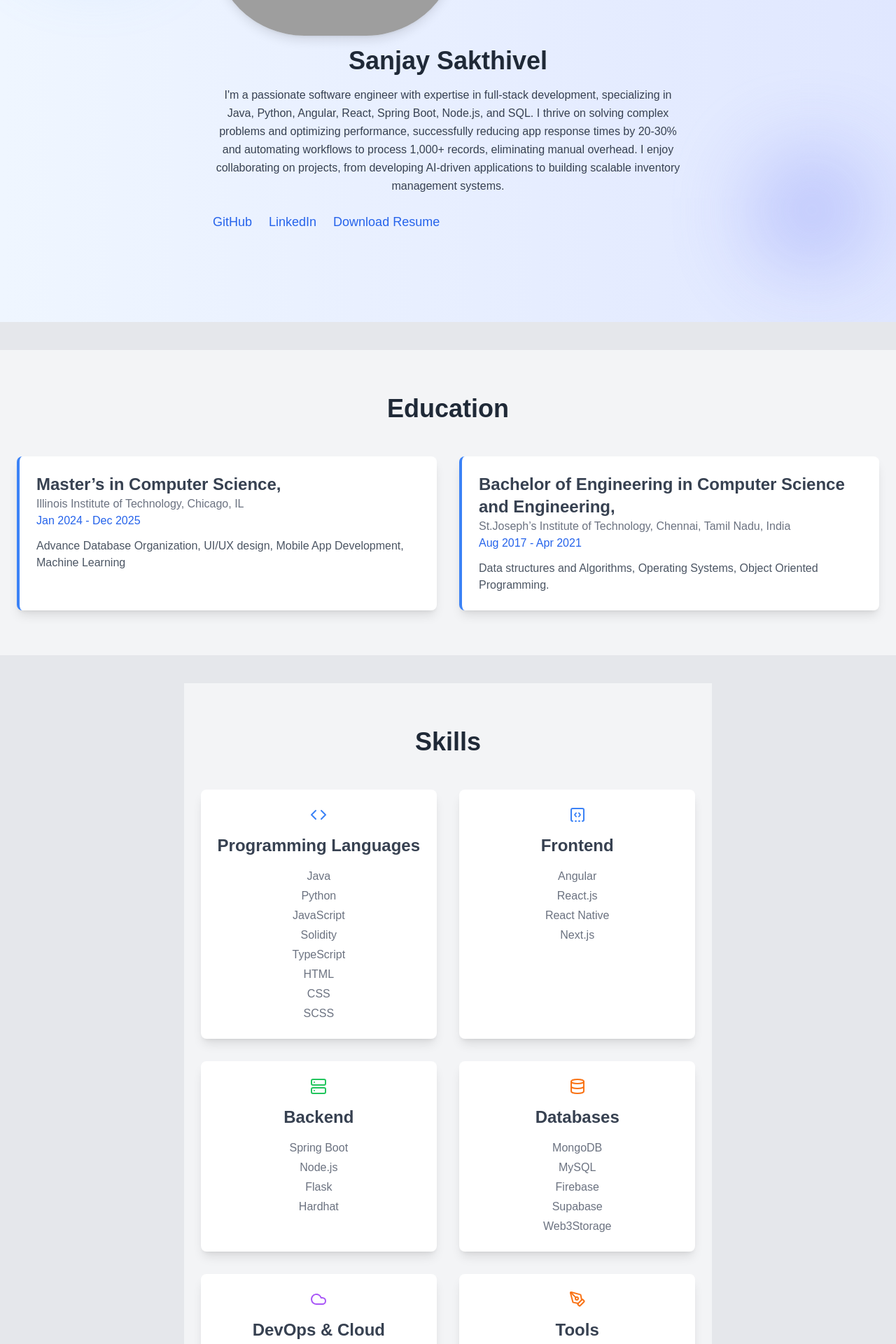
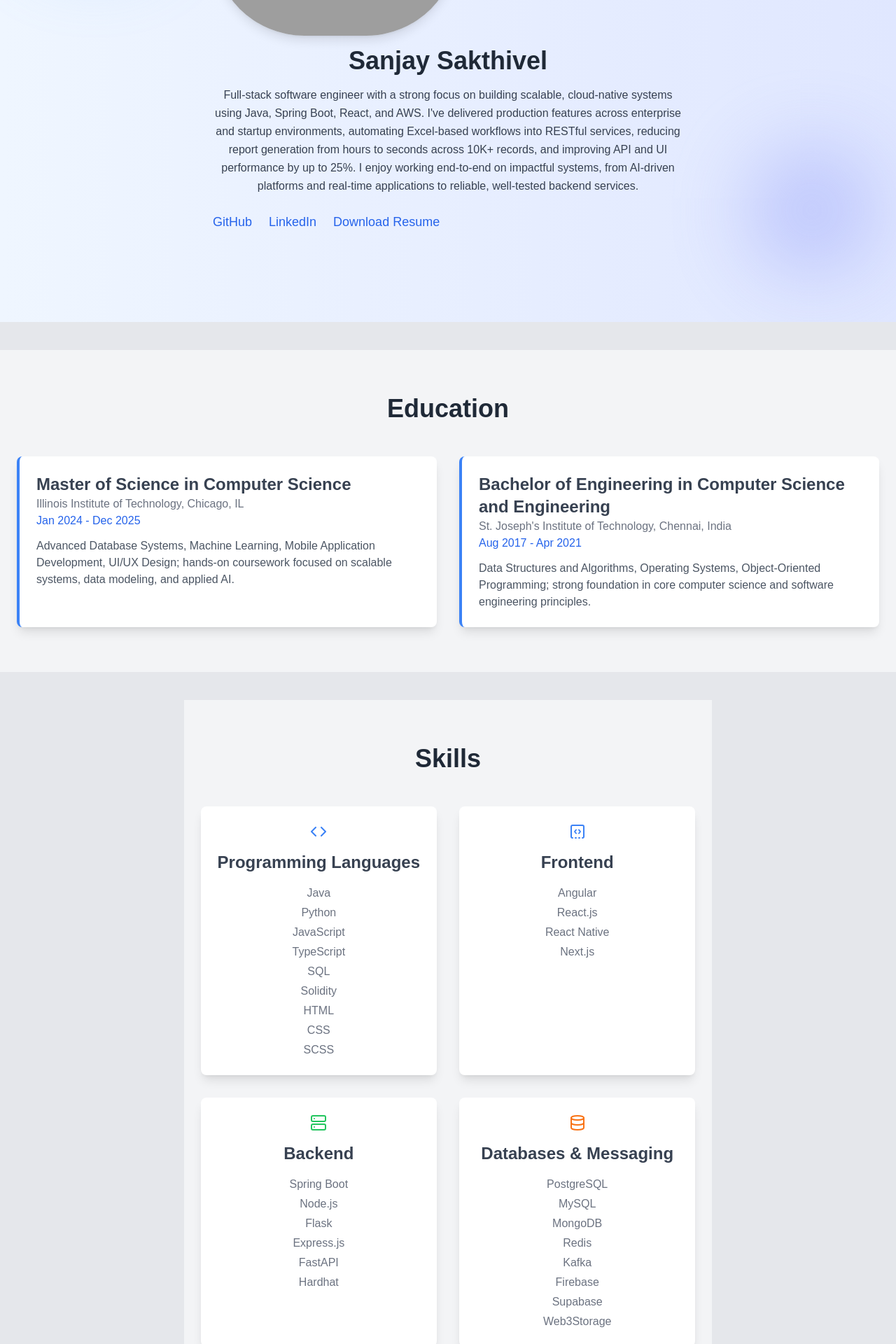
Before and after one commit to sanjay872/portfolio, a Next.js app: page / in a window 1280 px wide. Shown: the part 340-2260 px from the top of the page at 70% size. Built offline with nearby package versions, Linux system fonts and the light colour scheme; grey boxes are pictures that could not be loaded.

Commit message:
updated content

```diff
--- a/app/components/About.js
+++ b/app/components/About.js
@@ -3,16 +3,17 @@
 import Image from "next/image";
 import { motion } from "framer-motion";
 
-const about={
-    name:"Sanjay Sakthivel",
-    resumeLink:"https://drive.google.com/file/d/1qzM_aOmCWvIzyvH5mr4DZCLa9vdJhSll/view?usp=sharing",
-    profileDescription:`I'm a passionate software engineer with expertise in full-stack development, specializing in Java, Python, Angular, React,
-                    Spring Boot, Node.js, and SQL. I thrive on solving complex problems and optimizing performance, successfully reducing app
-                    response times by 20-30% and automating workflows to process 1,000+ records, eliminating manual overhead.
-                    I enjoy collaborating on projects, from developing AI-driven applications to building scalable inventory management systems.`,
-    gitlink:"https://github.com/sanjay872",
-    linkedin:"https://linkedin.com/in/sanjaysakthivel"
-}
+const about = {
+  name: "Sanjay Sakthivel",
+  resumeLink: "https://drive.google.com/file/d/1WXfcHOc2mA3j4c9tMYxCw0oe6AG0Pt-e/view?usp=sharing",
+  profileDescription: `Full-stack software engineer with a strong focus on building scalable, cloud-native systems using Java, Spring Boot, React, and AWS.
+  I've delivered production features across enterprise and startup environments, automating Excel-based workflows into RESTful services,
+  reducing report generation from hours to seconds across 10K+ records, and improving API and UI performance by up to 25%.
+  I enjoy working end-to-end on impactful systems, from AI-driven platforms and real-time applications to reliable, well-tested backend services.`,
+  gitlink: "https://github.com/sanjay872",
+  linkedin: "https://linkedin.com/in/sanjaysakthivel"
+};
+
 
 export default function About() {
     return (
--- a/app/components/Education.js
+++ b/app/components/Education.js
@@ -4,20 +4,21 @@ import { motion } from "framer-motion";
 
 const educationData = [
   {
-    degree: "Master’s in Computer Science,",
+    degree: "Master of Science in Computer Science",
     institution: "Illinois Institute of Technology, Chicago, IL",
     year: "Jan 2024 - Dec 2025",
     details:
-      "Advance Database Organization, UI/UX design, Mobile App Development, Machine Learning",
+      "Advanced Database Systems, Machine Learning, Mobile Application Development, UI/UX Design; hands-on coursework focused on scalable systems, data modeling, and applied AI.",
   },
   {
-    degree: "Bachelor of Engineering in Computer Science and Engineering,",
-    institution: "St.Joseph’s Institute of Technology, Chennai, Tamil Nadu, India",
+    degree: "Bachelor of Engineering in Computer Science and Engineering",
+    institution: "St. Joseph's Institute of Technology, Chennai, India",
     year: "Aug 2017 - Apr 2021",
     details:
-      "Data structures and Algorithms, Operating Systems, Object Oriented Programming.",
+      "Data Structures and Algorithms, Operating Systems, Object-Oriented Programming; strong foundation in core computer science and software engineering principles.",
   },
 ];
+
 
 export default function Education() {
   return (
--- a/app/components/Experience.js
+++ b/app/components/Experience.js
@@ -7,36 +7,62 @@ const experienceData = [
   {
     title: "Teaching Assistant - UI/UX",
     company: "Illinois Institute of Technology",
-    year: "Feb 2025 - Present",
+    year: "Feb 2025 - Dec 2025",
     description:
-      "Collaborating with two Teaching Assistants to guide 80 students in user-centered design principles, improving practical application skills and contributing to a 90%+ overall class score in assignments.",
+      "Guided 130+ students in UI/UX fundamentals by leading labs, reviewing assignments, and applying structured rubrics. Improved assignment quality and design clarity by ~30% while reinforcing user-centered design and usability principles.",
     icon: <GraduationCap size={24} className="text-white" />,
+  },
+  {
+    title: "Build Student Consultant",
+    company: "Build Fellowship",
+    year: "Jul 2025 - Nov 2025",
+    description:
+      "Built interactive, real-time web applications using React and Socket.io, including a multiplayer Tic-Tac-Toe game. Applied event-driven design and WebSockets to deliver low-latency, synchronized user interactions.",
+    icon: <Briefcase size={24} className="text-white" />,
+  },
+  {
+    title: "Full Stack Developer Intern",
+    company: "Colorado Resilience",
+    year: "Oct 2025 - Dec 2025",
+    description:
+      "Worked on a cloud-native React and Flask platform supporting family court and child welfare systems. Containerized services with Docker, integrated Keycloak authentication, deployed multi-service stacks via Kubernetes and Helm, and provisioned AWS infrastructure using Terraform—reducing environment setup time by 50% and improving deployment reliability.",
+    icon: <Code size={24} className="text-white" />,
   },
   {
     title: "Software Engineering Fellow",
     company: "Headstarter",
-    year: "Jul 2024 – Sept 2024",
+    year: "Jul 2024 - Sept 2024",
     description:
-      "Developed AI applications, including a Flash Card, Weather App, and Inventory Management System, utilizing Next.js and OpenAI, boosting automation, user interaction, and gained hands-on experience in AI integration.",
+      "Developed multiple AI-powered applications using Next.js and OpenAI APIs, including flashcards, weather dashboards, and inventory systems. Gained hands-on experience building user-facing AI features, prompt workflows, and production-ready frontend integrations.",
     icon: <Briefcase size={24} className="text-white" />,
   },
   {
     title: "Software Developer",
     company: "Driven to Develop",
-    year: "May 2024 – Jul 2024",
+    year: "May 2024 - Jul 2024",
     description:
-      "Constructed a prototype app to streamline tracking of 100+ retail products, increasing online retail management efficiency by integrating automatic email and alert notifications with Supabase triggers.",
+      "Built a prototype inventory management application tracking 100+ retail products. Integrated Supabase triggers for automated email alerts and notifications, reducing manual tracking effort and improving operational visibility for online retail workflows.",
     icon: <Code size={24} className="text-white" />,
   },
   {
-    title: "Software Engineer",
+    title: "Java Full Stack Developer",
     company: "LTIMindtree",
-    year: "Aug 2021 – Dec 2023",
+    year: "Dec 2021 - Dec 2023",
     description:
-      "Optimized front-end code to reduce API calls, improving response time by 20-30% and enhancing user experience. Maintained a 10,000+ line application for scalability and seamless updates. Automated data processing of 1,000+ records with a Spring Boot mailing trigger, eliminating manual checks. Ensured backend reliability by testing service and controller layers with Mockito.",
+      "Modernized enterprise risk and reporting systems by replacing Excel-based workflows with Spring Boot REST APIs and Angular dashboards, reducing report generation from hours to seconds across 10K+ records. Optimized frontend API usage to cut response times by 20–30%, automated daily schedulers processing 10K+ projects, and improved service reliability through JUnit and Mockito testing.",
+    icon: <Code size={24} className="text-white" />,
+  },
+  {
+    title: "Trainee Software Engineer",
+    company: "LTIMindtree",
+    year: "Aug 2021 - Dec 2021",
+    description:
+      "Designed and deployed full-stack CRUD applications using Java, Spring Boot, Angular, and MySQL. Built role-based authentication, deployed services on AWS (EC2, S3, RDS), and accelerated delivery by ~40% through end-to-end ownership from development to deployment.",
     icon: <Code size={24} className="text-white" />,
   },
 ];
+
+
 
 export default function Experience() {
   return (
--- a/app/components/Project.js
+++ b/app/components/Project.js
@@ -5,86 +5,103 @@ import { ExternalLink, Github } from "lucide-react";
 
 const projects = [
   {
-    title: "Finquest",
+    title: "QuantiLearn",
     description:
-      "FinQuest is an interactive, choose-your-own-adventure game designed to teach financial literacy. By simulating real-life financial decisions, FinQuest helps users understand the long-term impact of their money management choices—all in a fun, engaging format.",
-    techStack: "Next.js | Node JS | Firebase | Gemini AI | Vercel",
-    gitlink:"https://github.com/sanjay872/finquest",
+      "An AI-driven adaptive e-learning platform built with microservices to generate personalized learning paths in real time. Integrated OpenAI APIs with Kafka and Redis to process learning events at scale, achieving sub-1s API responses, 99.9% uptime, and 45% higher event throughput.",
+    techStack: "Spring Boot | Kafka | Redis | OpenAI | AWS | Microservices",
+    gitlink: "https://github.com/sanjay872/quantiLearn",
+    viewlink: "",
+  },
+  {
+    title: "ReliefConnect",
+    description:
+      "An AI-powered disaster relief management system that automates product recommendations, order tracking, and fraud detection during crises. Designed multi-agent workflows with LangGraph and ChromaDB and added human-in-the-loop review to ensure trust, transparency, and scalability.",
+    techStack: "React | Node.js | MongoDB | FastAPI | LangGraph | GPT-4o-mini",
+    gitlink: "https://github.com/sanjay872/reliefConnect",
+    viewlink: "",
+  },
+  {
+    title: "Contract Simplify",
+    description:
+      "An AI contract risk analysis platform that evaluates 500+ clauses using NLP-based risk scoring. Automated data ingestion and normalization to reduce manual vendor review time and improve classification accuracy by 25%.",
+    techStack: "Python | OpenAI | NLP | REST APIs | Bright Data",
+    gitlink: "https://github.com/sanjay872/Contract-Simplify",
+    viewlink: "",
+  },
+  {
+    title: "PowerAI Contract Agent",
+    description:
+      "An agentic AI system that automates contract generation, review, and version tracking. Built n8n-based workflows with Python services and OpenAI APIs to generate documents, create PDFs, and sync contract states in MongoDB.",
+    techStack: "Python | OpenAI | n8n | MongoDB | REST Webhooks",
+    gitlink: "https://github.com/sanjay872/PowerAI-Contract-AI-Agent",
+    viewlink: "",
+  },
+  {
+    title: "FinQuest",
+    description:
+      "A choose-your-own-adventure financial literacy game that simulates real-world money decisions. Built an interactive narrative engine with AI-generated scenarios to help users understand long-term financial consequences in an engaging format.",
+    techStack: "Next.js | Node.js | Firebase | Gemini AI | Vercel",
+    gitlink: "https://github.com/sanjay872/finquest",
     viewlink: "https://youtu.be/O2MtIjPL2hI?si=BTc4N75JDJjnHthw",
   },
   {
-    title: "Sky Link",
+    title: "SafeLink",
     description:
-      "SafeLink is an AI-powered healthcare platform that enhances patient safety by generating personalized safety checklists, managing real-time consent, and securely handling patient data.",
-    techStack: "React Native | Node JS | Firebase | Gemini AI",
-    gitlink:"https://github.com/sanjay872/SafeLink",
+      "An AI-powered healthcare platform that generates personalized patient safety checklists, manages consent workflows, and securely handles sensitive medical data to improve adherence to safety protocols.",
+    techStack: "React Native | Node.js | Firebase | Gemini AI",
+    gitlink: "https://github.com/sanjay872/SafeLink",
     viewlink: "https://youtu.be/QS6O6-11tpY?si=kd6nNziUffklFTkg",
   },
   {
     title: "Fair Share",
     description:
-      "A mobile application designed to make splitting bills among friends easy and efficient. Built with React Native, Node.js, Firebase, and OpenAI.",
-    techStack: "React Native | Node JS | Firebase | Open AI",
-    gitlink:"https://github.com/sanjay872/FairShare",
+      "A mobile application that simplifies splitting bills among friends. Implemented analytics dashboards to visualize spending by month and year, improving financial transparency and user experience.",
+    techStack: "React Native | Node.js | Firebase | OpenAI",
+    gitlink: "https://github.com/sanjay872/FairShare",
     viewlink: "https://youtu.be/UkIMWfLS02g?si=uz39oI60r287wtq2",
   },
   {
-    title: "Chicago Food Network",
+    title: "Robot Vacuum Analytics",
     description:
-      "Developed an application to improve the food shortage in Chicago. With our application Excess food leftover at any place can find its way to people who need it.",
-    techStack: "React | Spring Boot | Postman",
-    gitlink:"https://github.com/sanjay872/chicago-food-network",
+      "A multi-agent AI analytics system that converts natural-language questions into SQL queries and visualizations. Built a schema-agnostic pipeline with PostgreSQL, LangGraph, and Streamlit to enable non-technical users to explore large datasets interactively.",
+    techStack: "Python | PostgreSQL | LangChain | LangGraph | Streamlit",
+    gitlink: "https://github.com/sanjay872/Robot-Vacuum-Depot",
     viewlink: "",
-  },
-  {
-    title: "Minerva",
-    description:
-      "We have created an online learning platform using web3. The users can upload educational videos. And can view what others have uploaded through the platform.",
-    techStack: "Nextjs | Hardhat | Moralis | web3.storage",
-    gitlink:"https://github.com/sanjay872/Minerva",
-    viewlink: "https://www.loom.com/embed/9b84dad7e9d84bfcaa89f26a8ab06c27?sid=eee1f5a3-a030-47ab-82a1-6a29bc7e9c2c",
   },
   {
     title: "Dyscalculia Helper App",
     description:
-      "A full-stack application that helps users with Dyscalculia by providing voice-recognition-based number recognizing.",
+      "A speech-guided learning application designed to support students with dyscalculia. Integrated voice recognition with step-by-step problem assistance to improve task completion rates by 35%.",
     techStack: "Angular | Flask | Spring Boot | MySQL",
-    gitlink:"https://github.com/sanjay872/DyscalculiaHelperApp",
-    viewlink:""
+    gitlink: "https://github.com/sanjay872/DyscalculiaHelperApp",
+    viewlink: "",
   },
   {
     title: "Interstellar Investigator",
     description:
-      "An action shooting game built with Pygame and MongoDB, won 'Best Use of MongoDB Atlas' in a hackathon.",
+      "A Python-based action game featuring real-time scoring and persistent leaderboards. Won ‘Best Use of MongoDB Atlas’ for scalable game-state storage and leaderboard management.",
     techStack: "Python | Pygame | MongoDB",
-    gitlink:"https://github.com/sanjay872/interstellar-investigator",
+    gitlink: "https://github.com/sanjay872/interstellar-investigator",
     viewlink: "https://youtu.be/0wJjGnJcJk0?si=7y_66DFZdQRiDpXg",
   },
   {
     title: "GadgetHive",
     description:
-      "Designed a tech gadget information portal using Angular and Spring Boot, increasing load handling and modularity.",
-    techStack: "Angular | Spring Boot | AWS",
-    gitlink:"https://github.com/sanjay872/GadgetHive",
+      "A tech gadget discovery platform with role-based access for buyers and vendors. Built microservices with Angular and Spring Boot and deployed on AWS using CI/CD pipelines to improve scalability and modularity.",
+    techStack: "Angular | Spring Boot | MySQL | AWS",
+    gitlink: "https://github.com/sanjay872/GadgetHive",
     viewlink: "",
   },
   {
-    title: "Skywatch",
+    title: "Chicago Food Network",
     description:
-      "SkyWatch is a user-friendly weather app that provides accurate and up-to-date weather forecasts tailored to your location.",
-    techStack: "Next.js | Serpapi API",
-    gitlink:"https://github.com/sanjay872/SkyWatch",
-    viewlink: "https://youtu.be/PwkjuF-IXKo",
-  },
-  {
-    title: "Inventory Management",
-    description:
-      "Build Inventory management app",
-    techStack: "NextJS | Material UI | Firebase",
-    gitlink:"https://github.com/sanjay872/inventory_management",
-    viewlink: "https://youtu.be/PwkjuF-IXKo",
+      "A food donation platform designed to reduce food waste by connecting surplus food providers with people in need. Built scalable REST APIs and a responsive frontend to streamline food discovery and distribution.",
+    techStack: "React | Spring Boot | MySQL | Postman",
+    gitlink: "https://github.com/sanjay872/chicago-food-network",
+    viewlink: "",
   },
 ];
+
 
 export default function Projects() {
   return (
--- a/app/components/Skills.js
+++ b/app/components/Skills.js
@@ -7,35 +7,101 @@ import { Code, Server, Cloud, PenTool, SquareDashedBottomCode, Database } from "
 const skills = [
   {
     category: "Programming Languages",
-      icon: <Code  size={24} className="text-blue-500" />,
-      technologies: ["Java", "Python", "JavaScript", "Solidity", "TypeScript", "HTML", "CSS", "SCSS"],
+    icon: <Code size={24} className="text-blue-500" />,
+    technologies: [
+      "Java",
+      "Python",
+      "JavaScript",
+      "TypeScript",
+      "SQL",
+      "Solidity",
+      "HTML",
+      "CSS",
+      "SCSS",
+    ],
   },
   {
     category: "Frontend",
     icon: <SquareDashedBottomCode size={24} className="text-blue-500" />,
-      technologies: ["Angular", "React.js", "React Native", "Next.js"],
+    technologies: [
+      "Angular",
+      "React.js",
+      "React Native",
+      "Next.js",
+    ],
   },
   {
     category: "Backend",
     icon: <Server size={24} className="text-green-500" />,
-      technologies: ["Spring Boot", "Node.js", "Flask", "Hardhat"],
+    technologies: [
+      "Spring Boot",
+      "Node.js",
+      "Flask",
+      "Express.js",
+      "FastAPI",
+      "Hardhat",
+    ],
   },
   {
-      category: "Databases",
-      icon: <Database  size={24} className="text-orange-500" />,
-      technologies: ["MongoDB", "MySQL", "Firebase", "Supabase", "Web3Storage"],
+    category: "Databases & Messaging",
+    icon: <Database size={24} className="text-orange-500" />,
+    technologies: [
+      "PostgreSQL",
+      "MySQL",
+      "MongoDB",
+      "Redis",
+      "Kafka",
+      "Firebase",
+      "Supabase",
+      "Web3Storage",
+    ],
   },
   {
     category: "DevOps & Cloud",
     icon: <Cloud size={24} className="text-purple-500" />,
-      technologies: ["AWS", "Docker", "Kubernetes", "CI/CD"],
+    technologies: [
+      "AWS",
+      "Docker",
+      "Kubernetes",
+      "Helm",
+      "Terraform",
+      "CI/CD",
+      "Jenkins",
+    ],
   },
   {
-      category: "Tools",
-      icon: <PenTool size={24} className="text-orange-500" />,  // Changed 'Tool' to 'PenTool'
-      technologies: ["VS Code", "Intellij", "Git", "GitHub", "Postman", "Maven", "Sonarqube", "JMeter","Remix"],
-    }
+    category: "AI & Data",
+    icon: <PenTool size={24} className="text-indigo-500" />,
+    technologies: [
+      "OpenAI APIs",
+      "Gemini AI",
+      "LangChain",
+      "LangGraph",
+      "ChromaDB",
+      "Streamlit",
+      "Polars",
+    ],
+  },
+  {
+    category: "Tools & Testing",
+    icon: <PenTool size={24} className="text-orange-500" />,
+    technologies: [
+      "VS Code",
+      "IntelliJ IDEA",
+      "Git",
+      "GitHub",
+      "Postman",
+      "Maven",
+      "JUnit",
+      "Mockito",
+      "SonarQube",
+      "JMeter",
+      "n8n",
+      "Remix",
+    ],
+  },
 ];
+
 
 
 export default function Skills() {
```
Also changed, not shown: app/components/Achievements.js (+27 -13 lines). Lines whose indentation alone changed are shown as unchanged.
